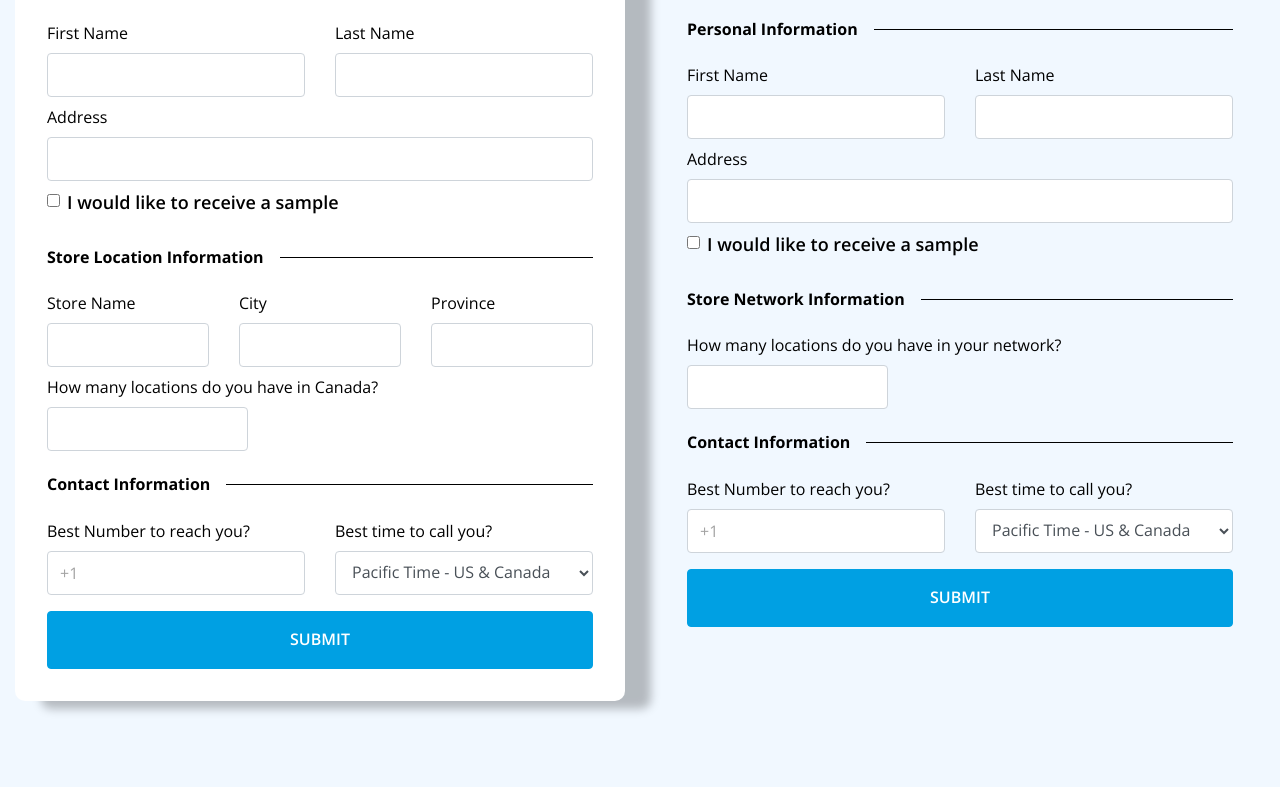
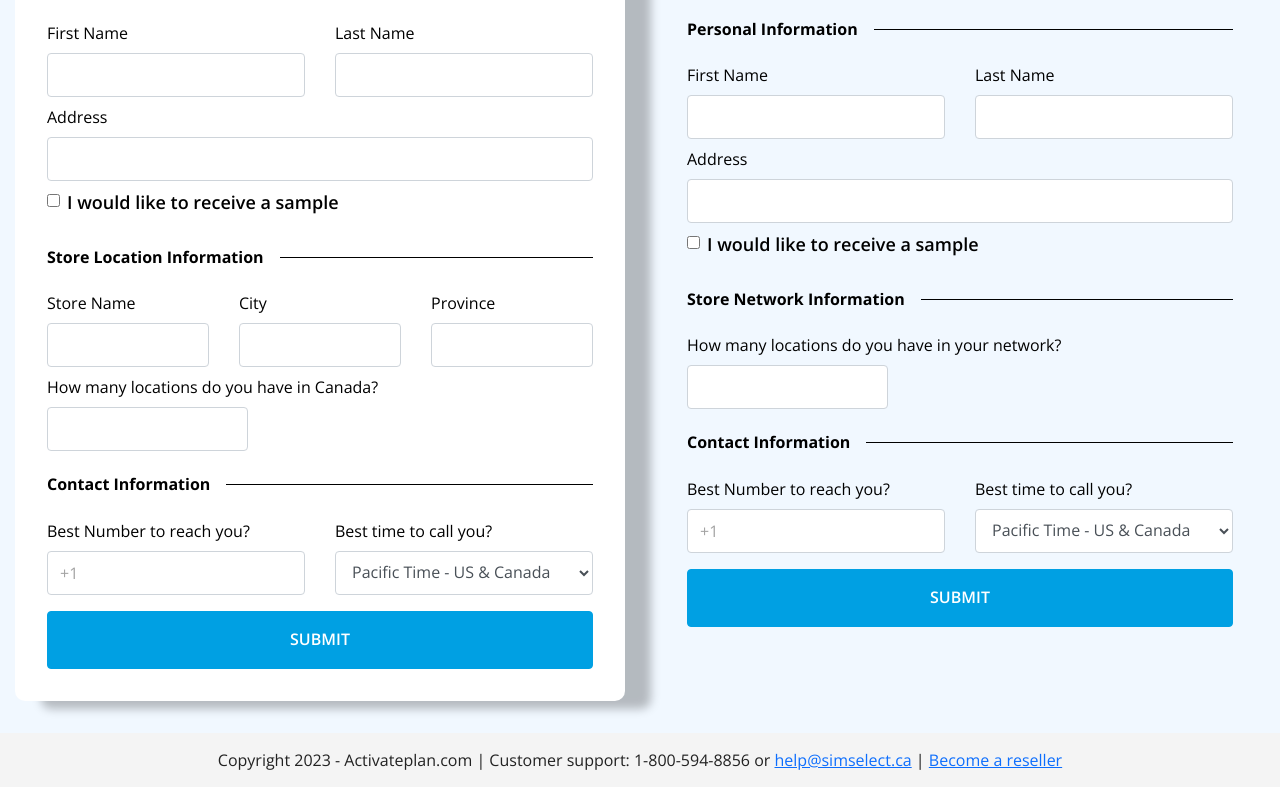
Before and after one commit to Harhsad/grabandgoplus, a plain HTML site: page reseller-form.html in a window 1280 px wide. Shown: the part 247-1034 px from the top of the page. Before the commit the page ends 980 px from the top, so only its background shows below. Drawn offline with nearby package versions, Linux system fonts and the light colour scheme.

Commit message:
Add files via upload

```diff
--- a/reseller-form.html
+++ b/reseller-form.html
@@ -12,7 +12,7 @@
 <link href="https://fonts.googleapis.com/css2?family=Montserrat:wght@400;500;600;700;800;900&family=Open+Sans:wght@400;600;700&display=swap" rel="stylesheet">
 <script>
 $(function(){
-$("#header").load("header.html"); m
+$("#header").load("header.html");
 $("#footer").load("footer.html");
 });
 </script>
```
